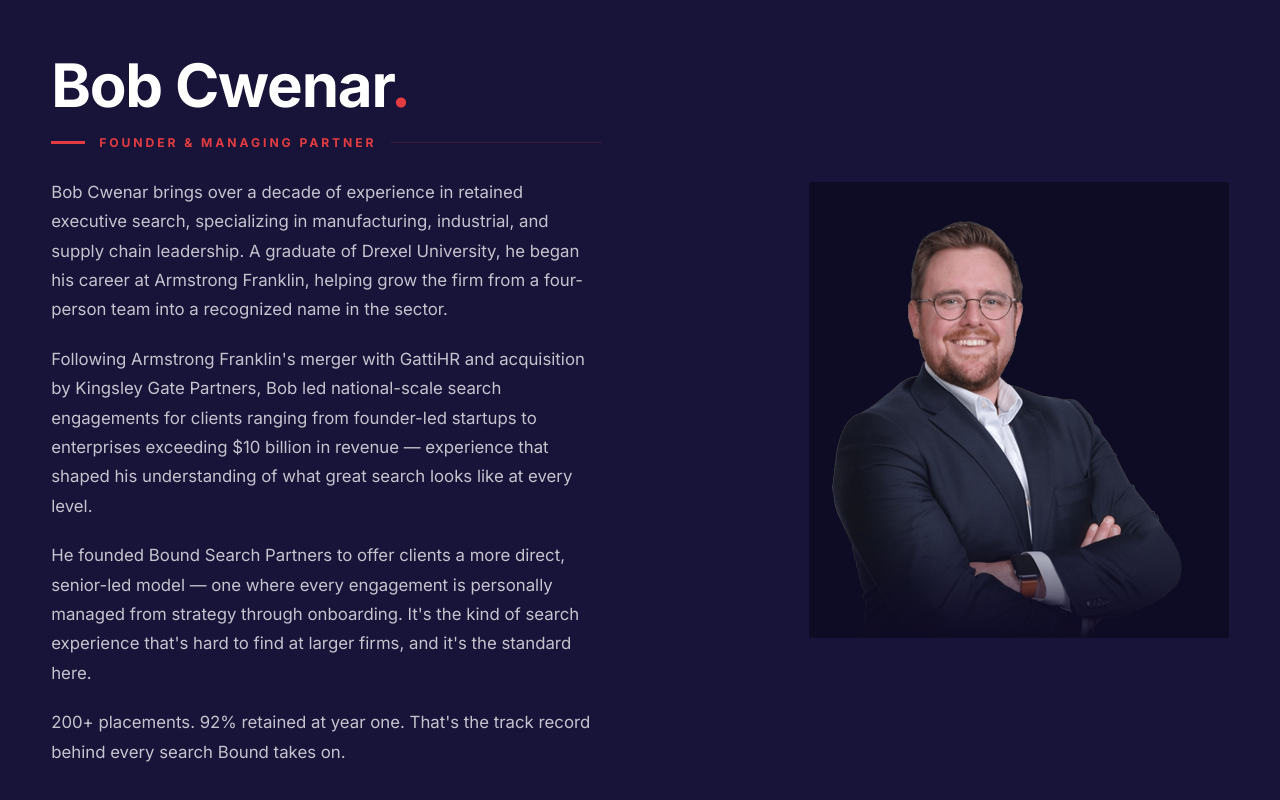
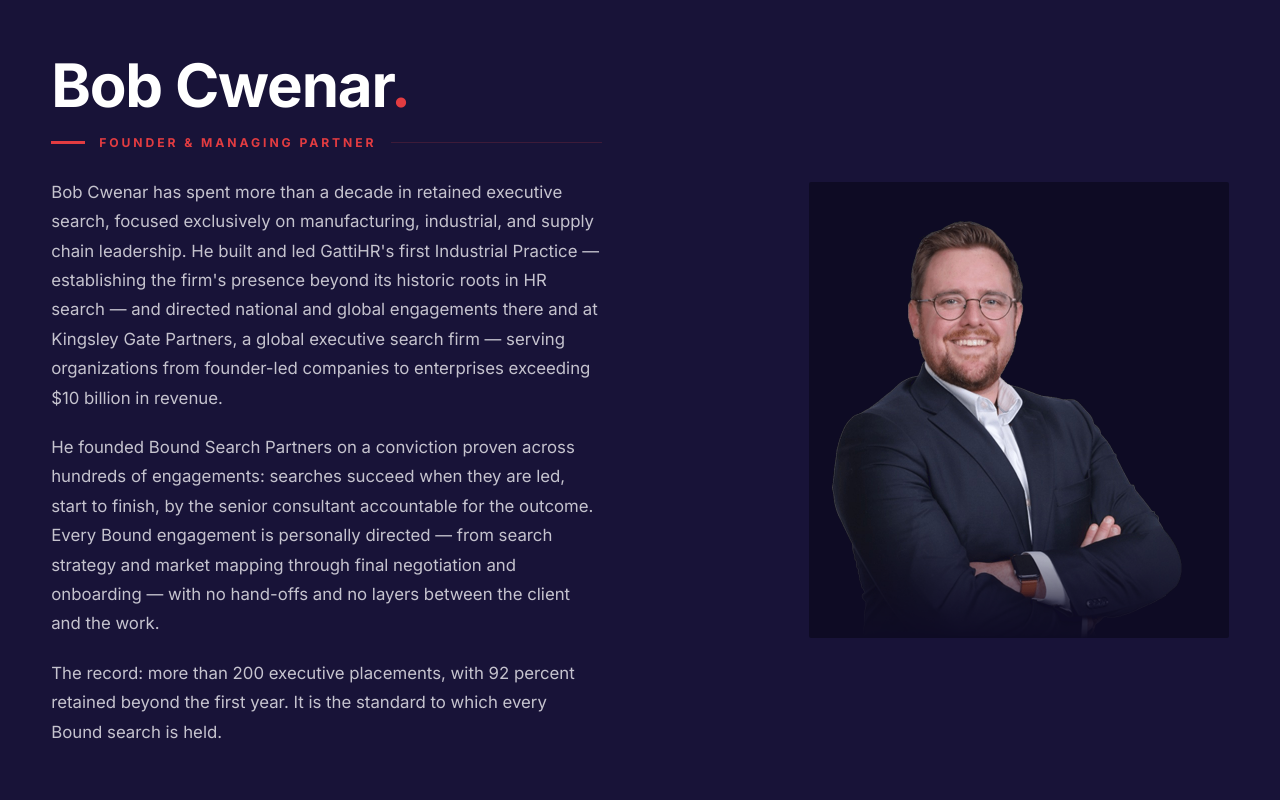
Before and after one commit to rc562/bound-search-partners, a React (Vite) app: page / in a window 1280 px wide. Shown: the part 4911-5711 px from the top of the page. Built offline with nearby package versions, Linux system fonts and the light colour scheme.

Commit message:
Founder bio: final, self-contextualized

```diff
--- a/src/App.jsx
+++ b/src/App.jsx
@@ -837,10 +837,9 @@ export default function App() {
               <span style={{fontSize:"clamp(.68rem,.95vw,.8rem)",fontWeight:700,letterSpacing:".24em",textTransform:"uppercase",color:C.r,whiteSpace:"nowrap"}}>Founder &amp; Managing Partner</span>
               <span style={{flex:1,height:1,background:"rgba(226,60,65,.18)"}}/>
             </div>
-            <p style={{fontSize:"1.05rem",lineHeight:1.75,color:C.gl,marginBottom:20}}>Bob Cwenar brings over a decade of experience in retained executive search, specializing in manufacturing, industrial, and supply chain leadership. A graduate of Drexel University, he began his career at Armstrong Franklin, helping grow the firm from a four-person team into a recognized name in the sector.</p>
-            <p style={{fontSize:"1.05rem",lineHeight:1.75,color:C.gl,marginBottom:20}}>Following Armstrong Franklin's merger with GattiHR and acquisition by Kingsley Gate Partners, Bob led national-scale search engagements for clients ranging from founder-led startups to enterprises exceeding $10 billion in revenue — experience that shaped his understanding of what great search looks like at every level.</p>
-            <p style={{fontSize:"1.05rem",lineHeight:1.75,color:C.gl,marginBottom:20}}>He founded Bound Search Partners to offer clients a more direct, senior-led model — one where every engagement is personally managed from strategy through onboarding. It's the kind of search experience that's hard to find at larger firms, and it's the standard here.</p>
-            <p style={{fontSize:"1.05rem",lineHeight:1.75,color:C.gl}}>200+ placements. 92% retained at year one. That's the track record behind every search Bound takes on.</p>
+            <p style={{fontSize:"1.05rem",lineHeight:1.75,color:C.gl,marginBottom:20}}>Bob Cwenar has spent more than a decade in retained executive search, focused exclusively on manufacturing, industrial, and supply chain leadership. He built and led GattiHR's first Industrial Practice — establishing the firm's presence beyond its historic roots in HR search — and directed national and global engagements there and at Kingsley Gate Partners, a global executive search firm — serving organizations from founder-led companies to enterprises exceeding $10 billion in revenue.</p>
+<p style={{fontSize:"1.05rem",lineHeight:1.75,color:C.gl,marginBottom:20}}>He founded Bound Search Partners on a conviction proven across hundreds of engagements: searches succeed when they are led, start to finish, by the senior consultant accountable for the outcome. Every Bound engagement is personally directed — from search strategy and market mapping through final negotiation and onboarding — with no hand-offs and no layers between the client and the work.</p>
+<p style={{fontSize:"1.05rem",lineHeight:1.75,color:C.gl,marginBottom:20}}>The record: more than 200 executive placements, with 92 percent retained beyond the first year. It is the standard to which every Bound search is held.</p>
           </div>
           <div><img src="./headshot.jpg" alt="Bob Cwenar" style={{width:"100%",maxWidth:420,marginLeft:"auto",borderRadius:2,display:"block"}}/></div>
         </div>
```
